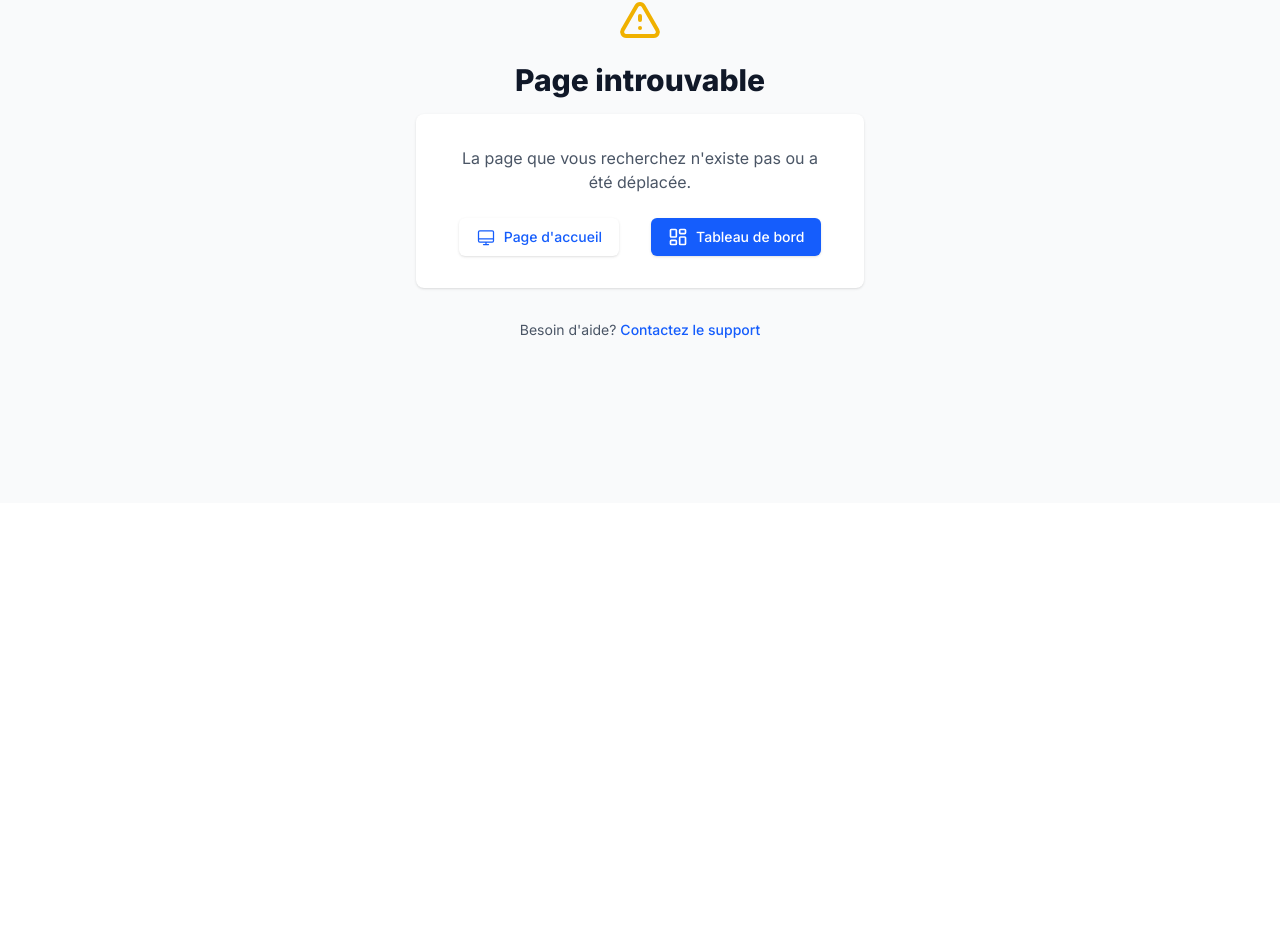
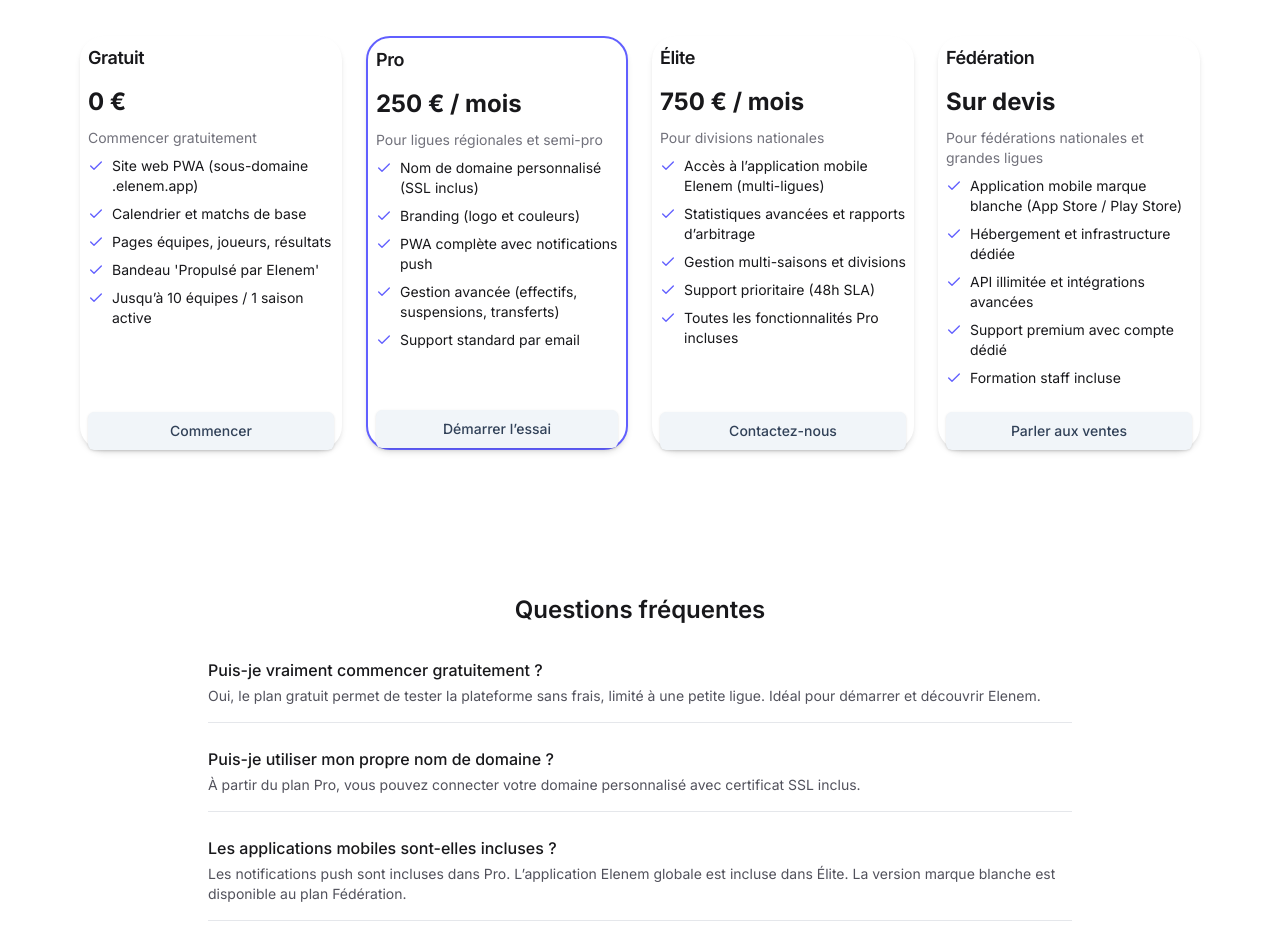
Before and after one commit to rajjys/elenem-frontend, a Next.js app: page /pricing in a window 1280 px wide. Before the commit this address had no page. Shown: the part 297-1245 px from the top of the page. Before the commit the page ends 800 px from the top, so only its background shows below. Built offline with nearby package versions, Linux system fonts and the light colour scheme.

Commit message:
Aded new /features and /pricing pages

```diff
--- /dev/null
+++ b/app/(public)/features/page.tsx
@@ -0,0 +1,83 @@
+'use client'
+import React, { useEffect } from "react";
+import { motion } from "framer-motion";
+import { Users2, CalendarDays, ShieldCheck, Smartphone, Globe2, Network, Layers, ChartBar } from "lucide-react";
+import { Button } from "@/components/ui/button";
+import { Card, CardContent } from "@/components/ui/card";
+
+// --------------------------------------------------
+// Données de démonstration (à remplacer plus tard)
+// --------------------------------------------------
+const features = [
+  { icon: <CalendarDays className="w-6 h-6"/>, title: "Planification intelligente", desc: "Calendrier automatique, gestion des conflits et disponibilité des terrains." },
+  { icon: <Users2 className="w-6 h-6"/>, title: "Gestion des effectifs", desc: "Licences, transferts, suspensions et suivi des joueurs." },
+  { icon: <ShieldCheck className="w-6 h-6"/>, title: "Fair-play et discipline", desc: "Désignation des arbitres, rapports de matchs et sanctions disciplinaires." },
+  { icon: <Globe2 className="w-6 h-6"/>, title: "Sites dédiés par ligue", desc: "Chaque organisation obtient un sous-domaine personnalisé, avec possibilité de nom de domaine pro." },
+  { icon: <Network className="w-6 h-6"/>, title: "API et intégrations", desc: "Accès aux données en temps réel via API et webhooks pour vos applications." },
+  { icon: <Smartphone className="w-6 h-6"/>, title: "Expérience mobile", desc: "Une interface optimisée pour les supporters sur smartphones." },
+  { icon: <Layers className="w-6 h-6"/>, title: "Multi-compétitions", desc: "Support de plusieurs ligues, divisions et saisons simultanément." },
+  { icon: <ChartBar className="w-6 h-6"/>, title: "Statistiques avancées", desc: "Analyse des performances des équipes, joueurs et compétitions." },
+];
+
+// --------------------------------------------------
+// Composant principal
+// --------------------------------------------------
+export default function FeaturesPage() {
+
+    // eslint-disable-next-line @typescript-eslint/no-explicit-any
+    const [Motion, setMotion] = React.useState<any>(null);
+    useEffect(() => {
+        import("framer-motion").then((mod) => setMotion(mod));
+      }, []);
+    if (!Motion) return null;
+
+  return (
+    <div className="min-h-screen bg-white text-zinc-900">
+      {/* Hero section */}
+      <section className="relative border-b">
+        <div className="mx-auto max-w-7xl px-4 pt-12 pb-16 text-center">
+          <motion.h1 initial={{ opacity: 0, y: 10 }} animate={{ opacity: 1, y: 0 }} transition={{ duration: 0.5 }} className="text-4xl md:text-5xl font-bold">
+            Fonctionnalités principales
+          </motion.h1>
+          <p className="mt-4 text-lg text-zinc-600 max-w-2xl mx-auto">
+            Elenem est conçu pour simplifier la gestion des ligues et offrir une expérience moderne aux supporters.
+          </p>
+        </div>
+      </section>
+
+      {/* Features grid */}
+      <section className="mx-auto max-w-7xl px-4 py-12">
+        <div className="grid sm:grid-cols-2 lg:grid-cols-3 gap-6">
+          {features.map((f, i) => (
+            <motion.div
+              key={i}
+              initial={{ opacity: 0, y: 12 }}
+              animate={{ opacity: 1, y: 0 }}
+              transition={{ duration: 0.4, delay: i * 0.05 }}
+            >
+              <Card className="rounded-2xl h-full">
+                <CardContent className="p-6 flex flex-col items-start gap-3">
+                  <div className="p-3 rounded-xl bg-sky-50 text-sky-600">{f.icon}</div>
+                  <h3 className="font-semibold text-lg">{f.title}</h3>
+                  <p className="text-sm text-zinc-600">{f.desc}</p>
+                </CardContent>
+              </Card>
+            </motion.div>
+          ))}
+        </div>
+      </section>
+
+      {/* CTA section */}
+      <section className="mx-auto max-w-7xl px-4 py-16 text-center">
+        <h2 className="text-2xl md:text-3xl font-semibold">Prêt à gérer votre ligue avec intelligence ?</h2>
+        <p className="mt-2 text-zinc-600 max-w-xl mx-auto">
+          Découvrez comment Elenem peut transformer la gestion de votre organisation sportive.
+        </p>
+        <div className="mt-6 flex justify-center gap-4">
+          <Button size="lg" className="rounded-2xl">Essayer gratuitement</Button>
+          <Button size="lg" variant="outline" className="rounded-2xl">Parler avec l’équipe</Button>
+        </div>
+      </section>
+    </div>
+  );
+}
--- /dev/null
+++ b/app/(public)/pricing/page.tsx
@@ -0,0 +1,141 @@
+import React from "react";
+import { Button } from "@/components/ui/button";
+import { Card, CardContent, CardHeader, CardTitle } from "@/components/ui/card";
+import { Check } from "lucide-react";
+
+const plans = [
+  {
+    name: "Gratuit",
+    price: "0 €",
+    tagline: "Commencer gratuitement",
+    features: [
+      "Site web PWA (sous-domaine .elenem.app)",
+      "Calendrier et matchs de base",
+      "Pages équipes, joueurs, résultats",
+      "Bandeau 'Propulsé par Elenem'",
+      "Jusqu’à 10 équipes / 1 saison active"
+    ],
+    cta: "Commencer",
+    highlight: false,
+  },
+  {
+    name: "Pro",
+    price: "250 € / mois",
+    tagline: "Pour ligues régionales et semi-pro",
+    features: [
+      "Nom de domaine personnalisé (SSL inclus)",
+      "Branding (logo et couleurs)",
+      "PWA complète avec notifications push",
+      "Gestion avancée (effectifs, suspensions, transferts)",
+      "Support standard par email"
+    ],
+    cta: "Démarrer l’essai",
+    highlight: true,
+  },
+  {
+    name: "Élite",
+    price: "750 € / mois",
+    tagline: "Pour divisions nationales",
+    features: [
+      "Accès à l’application mobile Elenem (multi-ligues)",
+      "Statistiques avancées et rapports d’arbitrage",
+      "Gestion multi-saisons et divisions",
+      "Support prioritaire (48h SLA)",
+      "Toutes les fonctionnalités Pro incluses"
+    ],
+    cta: "Contactez-nous",
+    highlight: false,
+  },
+  {
+    name: "Fédération",
+    price: "Sur devis",
+    tagline: "Pour fédérations nationales et grandes ligues",
+    features: [
+      "Application mobile marque blanche (App Store / Play Store)",
+      "Hébergement et infrastructure dédiée",
+      "API illimitée et intégrations avancées",
+      "Support premium avec compte dédié",
+      "Formation staff incluse"
+    ],
+    cta: "Parler aux ventes",
+    highlight: false,
+  }
+];
+
+const faqs = [
+  {
+    q: "Puis-je vraiment commencer gratuitement ?",
+    a: "Oui, le plan gratuit permet de tester la plateforme sans frais, limité à une petite ligue. Idéal pour démarrer et découvrir Elenem."
+  },
+  {
+    q: "Puis-je utiliser mon propre nom de domaine ?",
+    a: "À partir du plan Pro, vous pouvez connecter votre domaine personnalisé avec certificat SSL inclus."
+  },
+  {
+    q: "Les applications mobiles sont-elles incluses ?",
+    a: "Les notifications push sont incluses dans Pro. L’application Elenem globale est incluse dans Élite. La version marque blanche est disponible au plan Fédération."
+  },
+  {
+    q: "Comment fonctionne le support technique ?",
+    a: "Support email inclus pour Pro, support prioritaire pour Élite, et support premium dédié pour Fédération."
+  },
+  {
+    q: "Y a-t-il des frais cachés ?",
+    a: "Non, la tarification est transparente. Seuls les frais liés aux intégrations tierces éventuelles (paiements, vidéo) peuvent s’ajouter."
+  }
+];
+
+export default function PricingPage() {
+  return (
+    <div className="min-h-screen bg-white text-zinc-900">
+      {/* Hero */}
+      <section className="mx-auto max-w-5xl px-4 pt-12 md:pt-20 text-center">
+        <h1 className="text-3xl md:text-5xl font-semibold tracking-tight leading-tight">
+          Tarifs simples et transparents
+        </h1>
+        <p className="mt-4 text-zinc-600 max-w-2xl mx-auto">
+          Commencez gratuitement, puis évoluez vers les plans Pro, Élite ou Fédération selon vos besoins. Conçu pour les ligues de toutes tailles.
+        </p>
+      </section>
+
+      {/* Pricing grid */}
+      <section className="mx-auto max-w-6xl px-4 pt-12 md:pt-16 pb-20">
+        <div className="grid md:grid-cols-2 lg:grid-cols-4 gap-6">
+          {plans.map((plan, i) => (
+            <Card key={i} className={`rounded-3xl flex flex-col ${plan.highlight ? "border-2 border-indigo-500" : ""}`}>
+              <CardHeader>
+                <CardTitle className="text-lg font-semibold">{plan.name}</CardTitle>
+                <div className="text-2xl font-bold mt-2">{plan.price}</div>
+                <p className="text-sm text-zinc-500 mt-1">{plan.tagline}</p>
+              </CardHeader>
+              <CardContent className="flex-1 flex flex-col justify-between">
+                <ul className="space-y-2 mb-6 text-sm">
+                  {plan.features.map((f, j) => (
+                    <li key={j} className="flex gap-2 items-start">
+                      <Check className="w-4 h-4 text-indigo-500 shrink-0 mt-0.5" />
+                      <span>{f}</span>
+                    </li>
+                  ))}
+                </ul>
+                <Button className="rounded-full w-full">{plan.cta}</Button>
+              </CardContent>
+            </Card>
+          ))}
+        </div>
+      </section>
+
+      {/* FAQ */}
+      <section className="mx-auto max-w-4xl px-4 pt-12 md:pt-16 pb-20">
+        <h2 className="text-2xl font-semibold text-center mb-8">Questions fréquentes</h2>
+        <div className="space-y-6">
+          {faqs.map((f, i) => (
+            <div key={i} className="border-b border-gray-200 pb-4">
+              <h3 className="font-medium">{f.q}</h3>
+              <p className="text-sm text-zinc-600 mt-1">{f.a}</p>
+            </div>
+          ))}
+        </div>
+      </section>
+    </div>
+  );
+}
```
